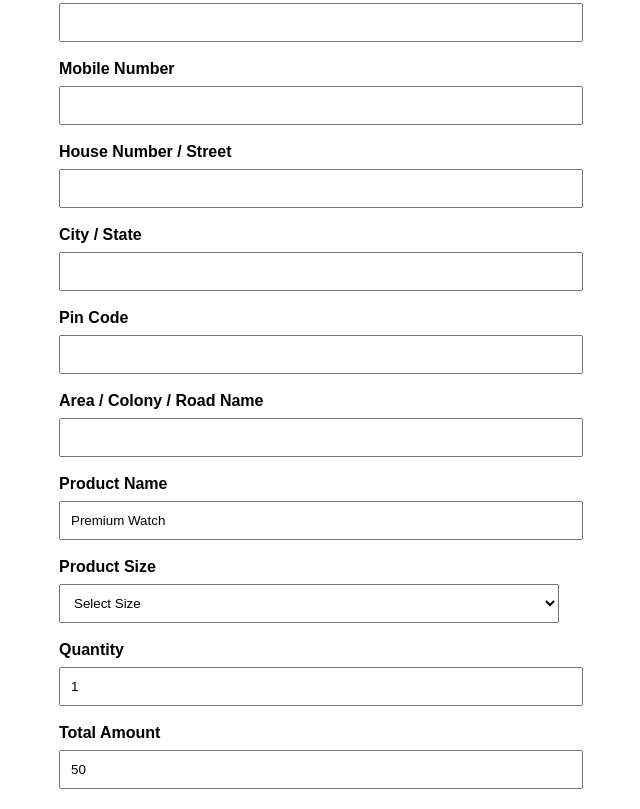
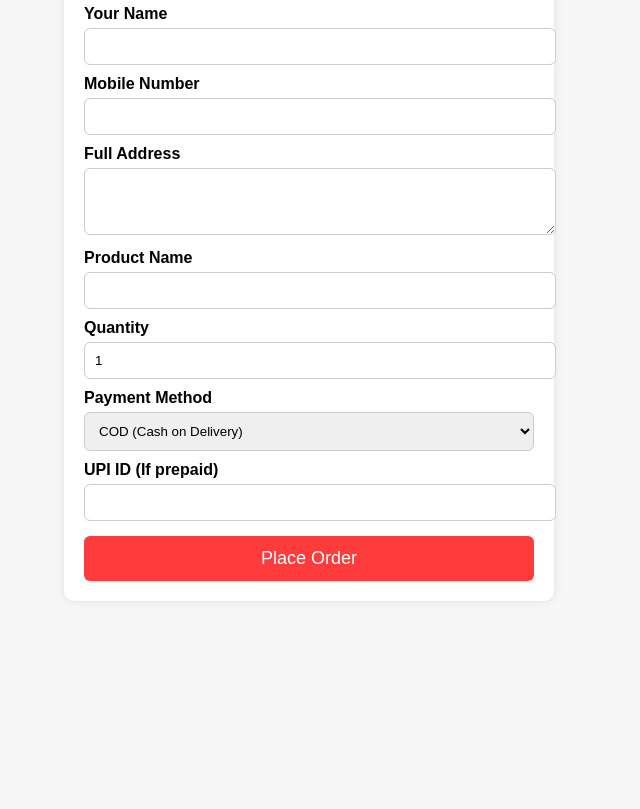
Before and after one commit to brejxx02/order-form, a plain HTML site: page index.html in a window 1280 px wide. Shown: the part 111-920 px from the top of the page, without its empty margins (331-971 px from the left). After the commit the page ends 800 px from the top, so only its background shows below. Drawn offline with Linux system fonts and the light colour scheme.

Commit message:
Refactor order form layout and styles

```diff
--- a/index.html
+++ b/index.html
@@ -1,113 +1,89 @@
 <!DOCTYPE html>
 <html lang="en">
 <head>
-  <meta charset="UTF-8" />
-  <meta name="viewport" content="width=device-width, initial-scale=1.0" />
+  <meta charset="UTF-8">
+  <meta name="viewport" content="width=device-width, initial-scale=1.0">
   <title>Order Form</title>
+
   <style>
-    body { font-family: Arial, sans-serif; padding: 20px; max-width: 500px; margin: auto; }
-    label { font-weight: bold; margin-top: 10px; display: block; }
-    input, select { width: 100%; padding: 10px; margin: 8px 0; }
-    button { padding: 12px; width: 100%; background: purple; color: #fff; border: none; font-size: 16px; cursor: pointer; }
-    button:hover { opacity: 0.9; }
-    .section { margin-bottom: 25px; }
-    #orderNumberSection { display: none; margin-top: 20px; }
+    body {
+      font-family: Arial, sans-serif;
+      background: #f7f7f7;
+      padding: 20px;
+    }
+    .container {
+      max-width: 450px;
+      background: #fff;
+      margin: auto;
+      padding: 20px;
+      border-radius: 10px;
+      box-shadow: 0px 0px 10px rgba(0,0,0,0.1);
+    }
+    h2 {
+      text-align: center;
+    }
+    label {
+      font-weight: bold;
+      margin-top: 10px;
+      display: block;
+    }
+    input, textarea, select {
+      width: 100%;
+      padding: 10px;
+      margin-top: 5px;
+      border: 1px solid #ccc;
+      border-radius: 6px;
+    }
+    button {
+      width: 100%;
+      padding: 12px;
+      background: #ff3b3b;
+      border: none;
+      color: white;
+      font-size: 18px;
+      border-radius: 6px;
+      margin-top: 15px;
+    }
   </style>
 </head>
+
 <body>
-  <h2 style="text-align:center;">Product Order Form (Meesho Style)</h2>
+  <div class="container">
+    <h2>Order Form</h2>
 
-  <form id="orderForm" onsubmit="return submitOrder(event)">
-    <div class="section">
-      <label>Customer Name</label>
-      <input type="text" required />
+    <form action="https://formsubmit.co/brajeshkhant855@gmail.com" method="POST">
+
+      <!-- REQUIRED FOR FORM SUBMIT -->
+      <input type="hidden" name="_captcha" value="false">
+      <input type="hidden" name="_template" value="table">
+      <input type="hidden" name="_subject" value="New Product Order Received">
+
+      <label>Your Name</label>
+      <input type="text" name="Customer Name" required>
 
       <label>Mobile Number</label>
-      <input type="number" required />
+      <input type="number" name="Mobile" required>
 
-      <label>House Number / Street</label>
-      <input type="text" id="house" required />
-
-      <label>City / State</label>
-      <input type="text" id="cityState" required />
-
-      <label>Pin Code</label>
-      <input type="number" id="pincode" required />
-
-      <label>Area / Colony / Road Name</label>
-      <input type="text" id="area" required />
+      <label>Full Address</label>
+      <textarea name="Address" rows="3" required></textarea>
 
       <label>Product Name</label>
-      <input type="text" value="Premium Watch" readonly />
+      <input type="text" name="Product Name" required>
 
-      <label>Product Size</label>
-      <select required>
-        <option value="">Select Size</option>
-        <option>S</option>
-        <option>M</option>
-        <option>L</option>
-        <option>XL</option>
-        <option>XXL</option>
+      <label>Quantity</label>
+      <input type="number" name="Quantity" value="1" required>
+
+      <label>Payment Method</label>
+      <select name="Payment Method" required>
+        <option>COD (Cash on Delivery)</option>
+        <option>UPI Payment</option>
       </select>
 
-      <label>Quantity</label>
-      <input type="number" id="quantity" min="1" value="1" required />
+      <label>UPI ID (If prepaid)</label>
+      <input type="text" name="UPI ID">
 
-      <label>Total Amount</label>
-      <input type="number" id="totalAmount" value="50" readonly />
-    </div>
-
-    <h3>Payment Options</h3>
-    <div class="section" id="paymentButtons">
-      <button type="button" onclick="payUPI('gpay')">Pay via GPay</button>
-      <button type="button" onclick="payUPI('phonepe')">Pay via PhonePe</button>
-    </div>
-
-    <!-- Order Number Section -->
-    <div id="orderNumberSection">
-      <label>Enter Your Order Number</label>
-      <input type="text" id="orderNumber" required />
-      <button type="submit">Submit Order</button>
-    </div>
-
-    <div id="message" style="margin-top:15px; font-weight:bold; color:green;"></div>
-  </form>
-
-  <script>
-    const upiID = "2042007@axl";
-    const pricePerUnit = 50;
-
-    const quantityInput = document.getElementById('quantity');
-    const totalAmountInput = document.getElementById('totalAmount');
-
-    // Update total amount when quantity changes
-    quantityInput.addEventListener('input', () => {
-      const qty = parseInt(quantityInput.value) || 1;
-      totalAmountInput.value = qty * pricePerUnit;
-    });
-
-    function payUPI(app){
-      const amount = totalAmountInput.value;
-      let url = `upi://pay?pa=${upiID}&pn=Shop&am=${amount}&cu=INR`;
-      window.location.href = url;
-
-      setTimeout(() => {
-        document.getElementById('paymentButtons').style.display = 'none';
-        document.getElementById('orderNumberSection').style.display = 'block';
-      }, 1000);
-    }
-
-    function submitOrder(event){
-      event.preventDefault();
-      const orderNum = document.getElementById('orderNumber').value.trim();
-      if(orderNum === ""){
-        alert("Please enter your order number");
-        return false;
-      }
-      document.getElementById('message').innerText = "Your order has been submitted";
-      document.getElementById('orderForm').reset();
-      return false;
-    }
-  </script>
+      <button type="submit">Place Order</button>
+    </form>
+  </div>
 </body>
 </html>
```
